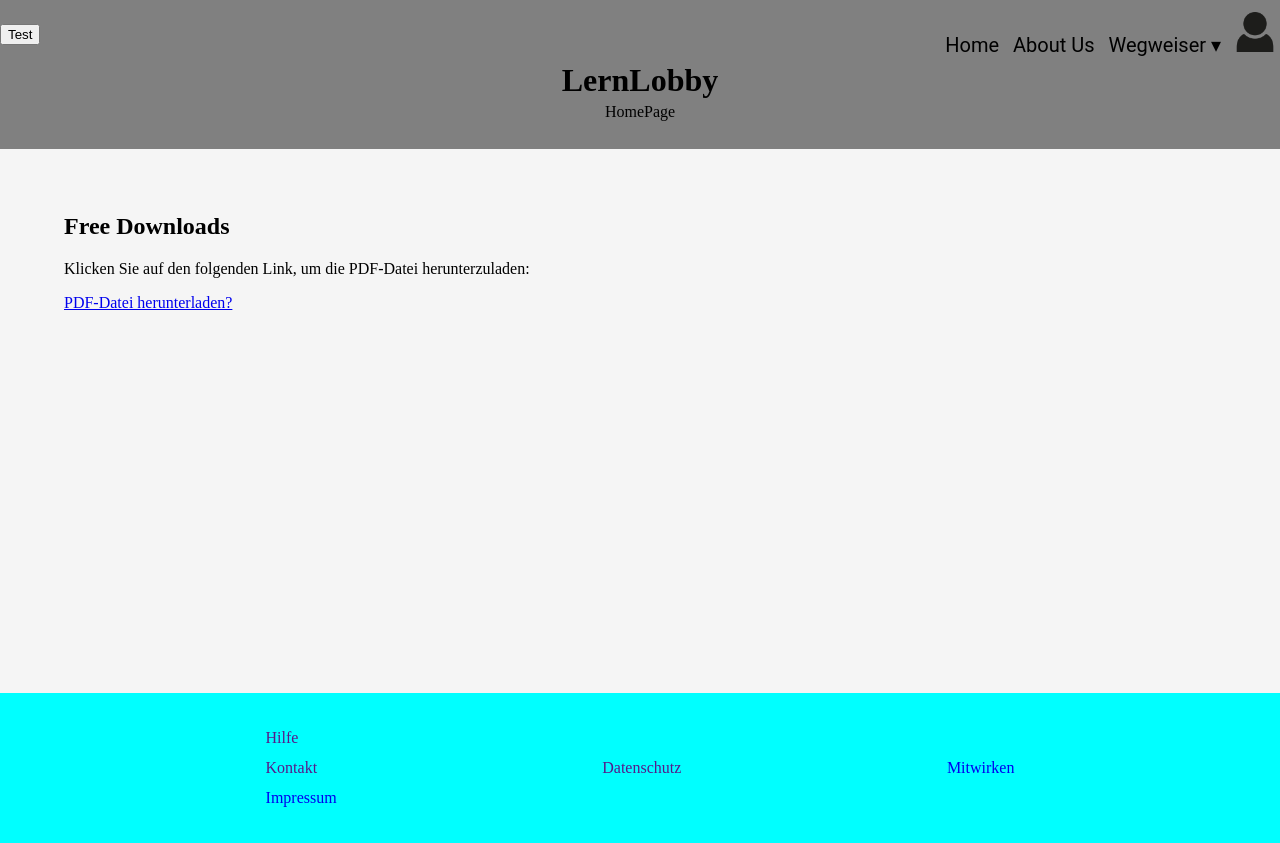
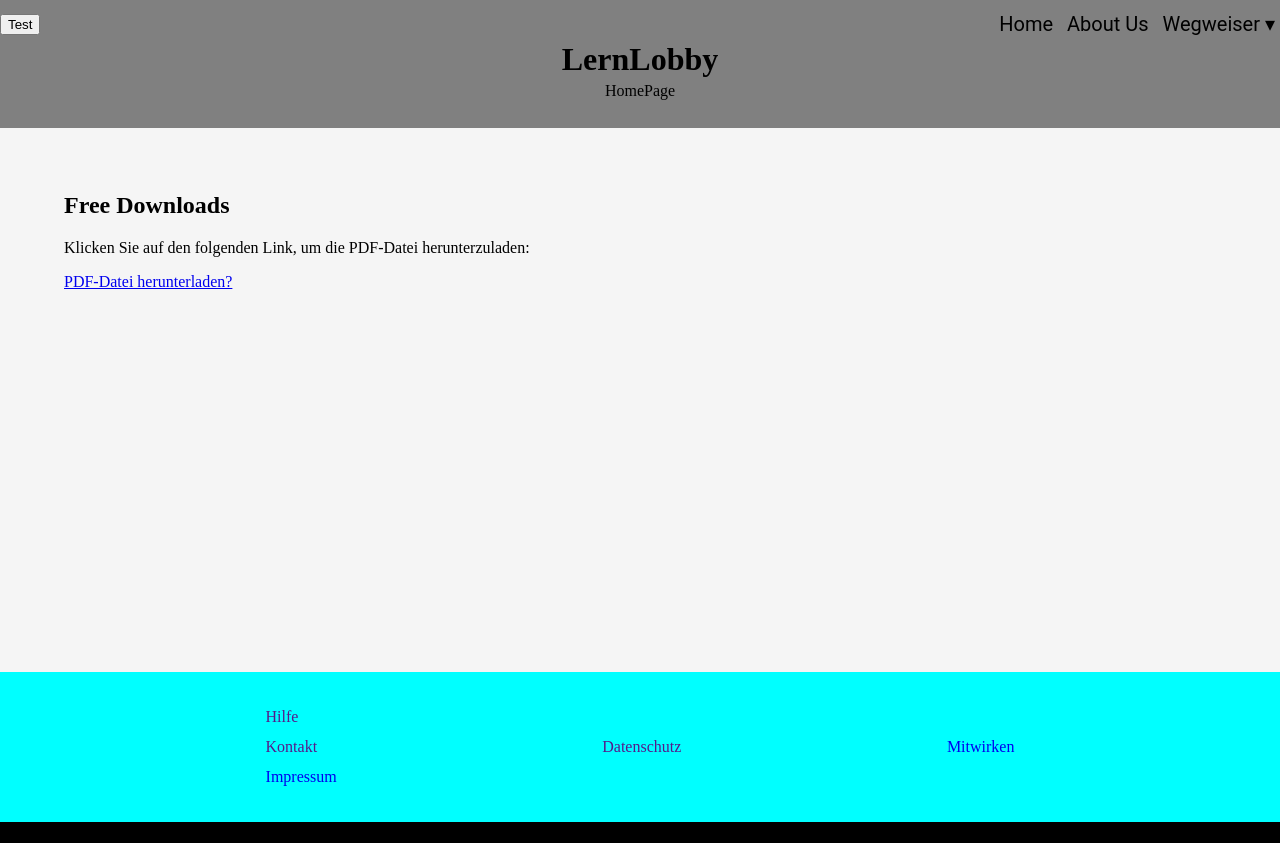
Before and after one commit to Mocretrav/WebHub, a plain HTML site: page index.html in a window 1280 px wide. After the commit the page ends 822 px from the top, so only its background shows below. Drawn offline with Linux system fonts and the light colour scheme.

Commit message:
Update index.html

```diff
--- a/index.html
+++ b/index.html
@@ -23,7 +23,6 @@
                   <li><a href="#FußZeile">Fußnote</a></li>
                 </ul>
               </li>
-              <li><a href="profile.html" alt=""><img class="buttonImage" src="Bilder/account_profile_user_ecommerce_icon_224942.png" alt="Profile"></a></li>
             </ul>
 
 
```
